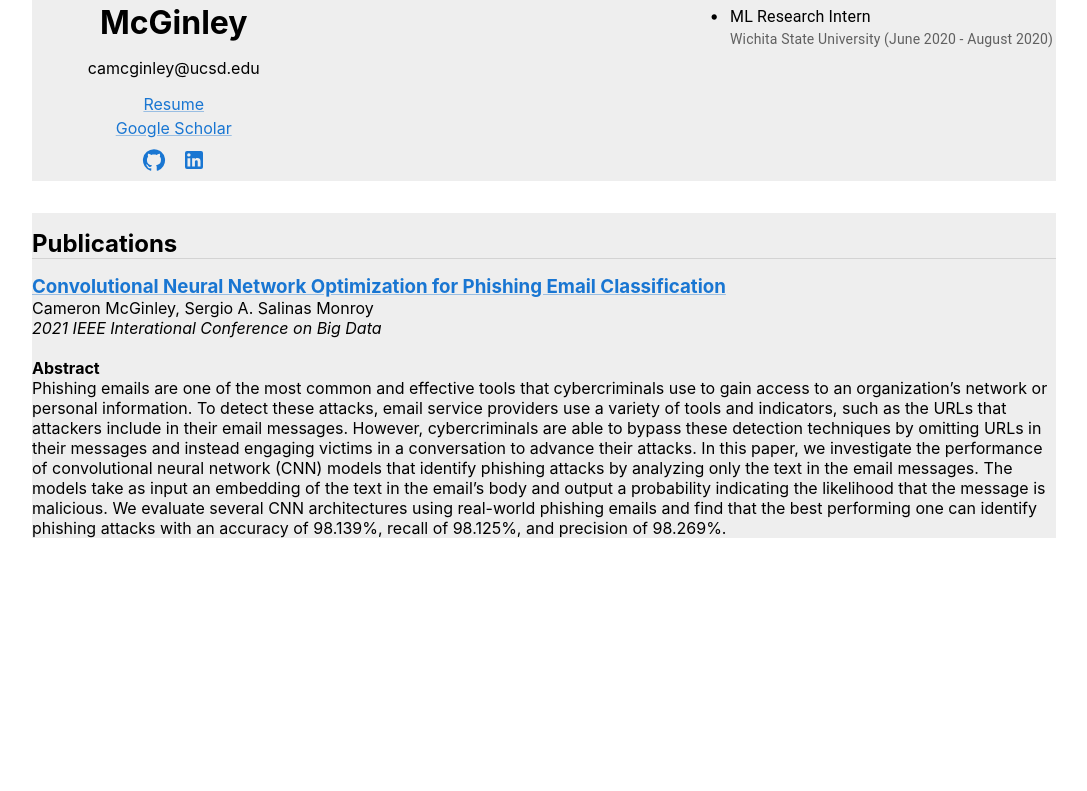
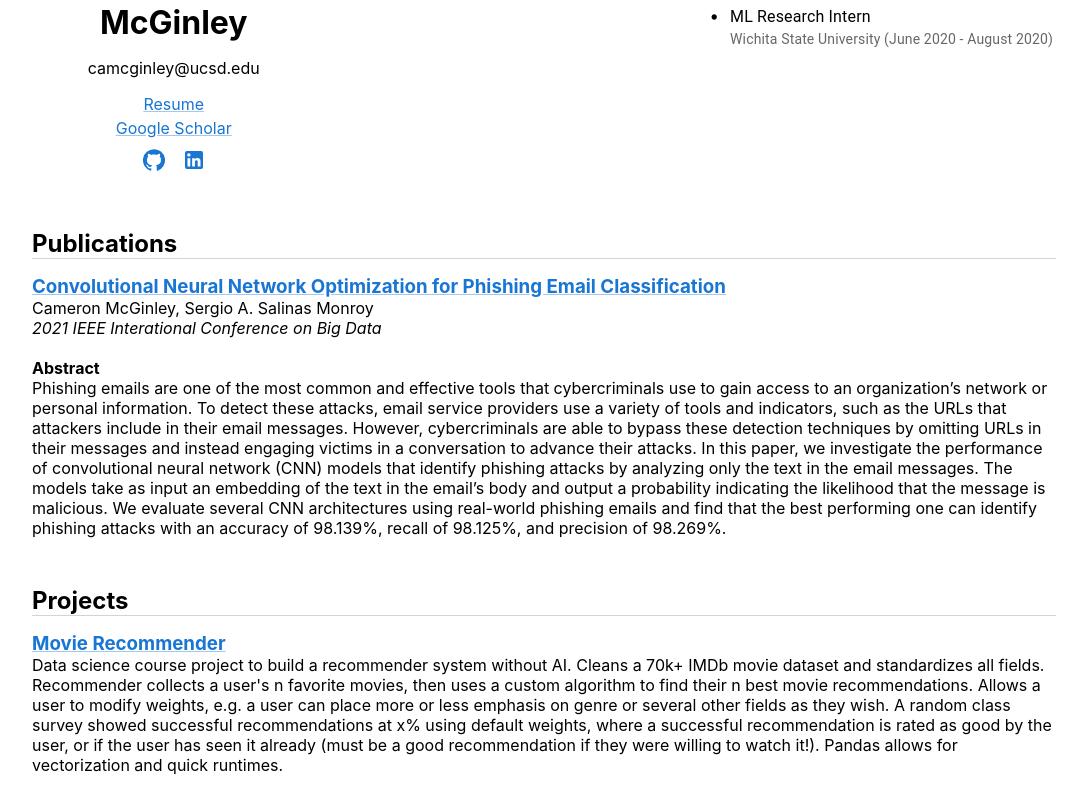
Before and after one commit to cameronmcginley/cameronmcginley.github.io, a React (Create React App) app: page / in a window 1280 px wide. Shown: the part 394-1185 px from the top of the page, without its empty margins (96-1183 px from the left). Before the commit the page ends 948 px from the top, so only its background shows below. Built offline with nearby package versions, Linux system fonts and the light colour scheme.

Commit message:
Added basic project section and card

```diff
--- a/src/App.css
+++ b/src/App.css
@@ -14,7 +14,7 @@ p {
 
 .section {
   width: 100%;
-  background-color: #eee;
+  /* background-color: #eee; */
 
   display: flex;
   flex-direction: column;
--- a/src/Components/Navbar.js
+++ b/src/Components/Navbar.js
@@ -2,22 +2,8 @@ import React from "react";
 import { Paper, Box, Button } from "@mui/material";
 
 const Navbar = () => {
-
-    // return (
-    //     <>
-    //     <Box className="mainPageTitle">
-    //         <h1>Cameron McGinley</h1>
-    //     </Box>
-    //     </>
-    // )
-
     return (
         <div className="navbar underline" square={true}>
-            {/* <h1>Demo Application</h1> */}
-            <div className="nav-title">
-                <p><b>Cameron McGinley</b></p>
-            </div>
-
             <div className="nav-links">
                 <Button color="primary" variant="text" href="/" >
                 Home
--- /dev/null
+++ b/src/Components/ProjectCard.js
@@ -0,0 +1,13 @@
+import React, { useState } from "react";
+import { Link } from '@mui/material';
+
+const ProjectCard = (props) => {
+    return (
+    <div>
+        <Link href={props.cardData.link}><h3>{props.cardData.title}</h3></Link>
+        <p>{props.cardData.description}</p>
+    </div>
+    )
+}
+
+export default ProjectCard;
--- /dev/null
+++ b/src/Components/Projects.js
@@ -0,0 +1,19 @@
+import React, { useState } from "react";
+import "../App.css"
+import ProjectCard from "./ProjectCard";
+
+const Projects = (props) => {
+    return (
+        <div className="section publications">
+            <h2 className="underline">Projects</h2>
+            <ProjectCard cardData={{
+                title: "Movie Recommender",
+                link: "https://ieeexplore.ieee.org/abstract/document/9671531",
+                description: "Data science course project to build a recommender system without AI. Cleans a 70k+ IMDb movie dataset and standardizes all fields. Recommender collects a user's n favorite movies, then uses a custom algorithm to find their n best movie recommendations. Allows a user to modify weights, e.g. a user can place more or less emphasis on genre or several other fields as they wish. A random class survey showed successful recommendations at x% using default weights, where a successful recommendation is rated as good by the user, or if the user has seen it already (must be a good recommendation if they were willing to watch it!). Pandas allows for vectorization and quick runtimes.",
+                tools: ["Python", "Pandas", "Numpy"]
+            }}/>
+        </div>
+    )
+}
+
+export default Projects;
--- a/src/Pages/Home.js
+++ b/src/Pages/Home.js
@@ -1,6 +1,7 @@
 import React from "react";
 import About from  "../Components/About";
 import Publications from "../Components/Publications";
+import Projects from "../Components/Projects";
 import { Paper, Box } from "@mui/material";
 
 const Home = () => {
@@ -8,6 +9,7 @@ const Home = () => {
         <>
         <About />
         <Publications />
+        <Projects />
         </>
     )
 }
```
